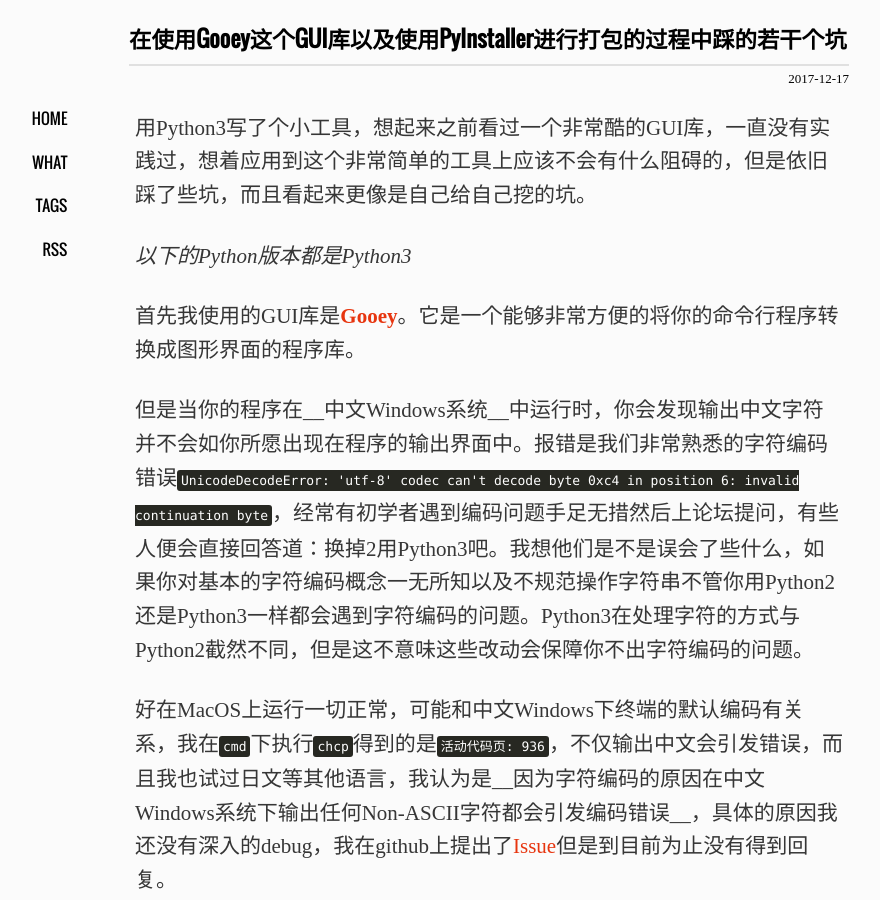
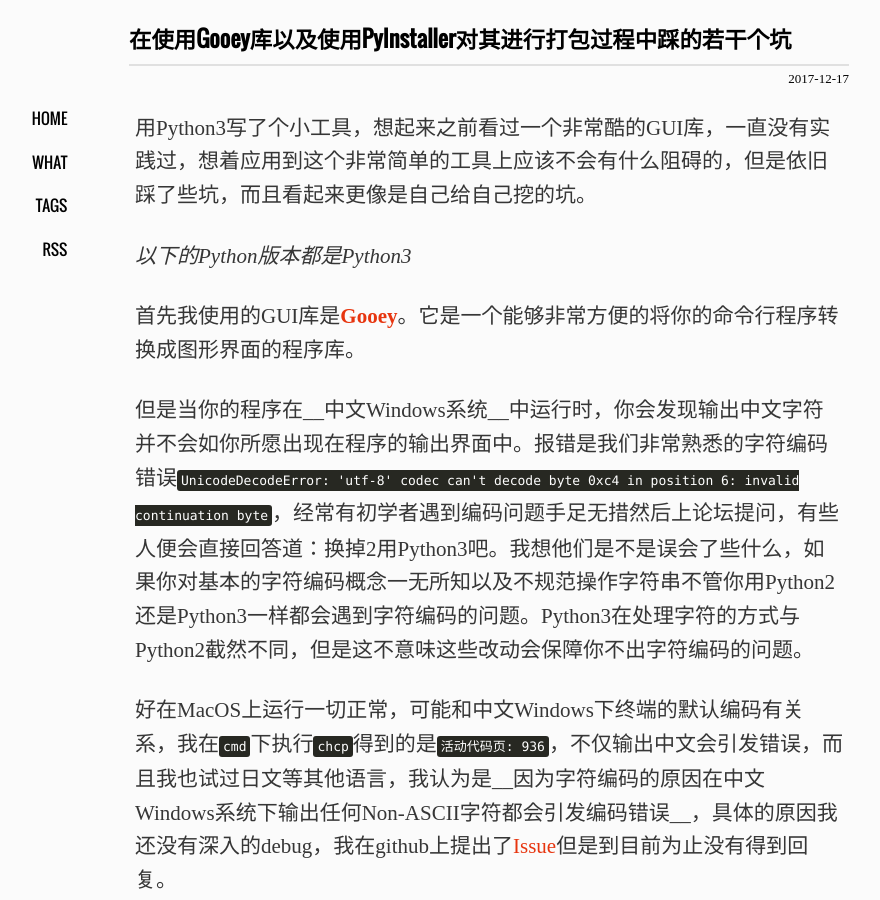
Before and after one commit to xavierskip/xavierskip.github.io, a Jekyll site: the page built from _posts/2017-12-17-Gooey-digging.md, in a window 1280 px wide and 900 px high. Shown: the whole window, without its empty margins (151-1031 px from the left). Built offline with Jekyll 4.4.1, drawn with Linux system fonts in a browser that asks for light colours; comment, search, counter and statistics services are not loaded.

Commit message:
fix title

```diff
--- a/_posts/2017-12-17-Gooey-digging.md
+++ b/_posts/2017-12-17-Gooey-digging.md
@@ -1,6 +1,6 @@
 ---
 layout: post
-title: 在使用Gooey这个GUI库以及使用PyInstaller进行打包的过程中踩的若干个坑
+title: 在使用Gooey库以及使用PyInstaller对其进行打包过程中踩的若干个坑
 tags:
 - programe
 ---
```
